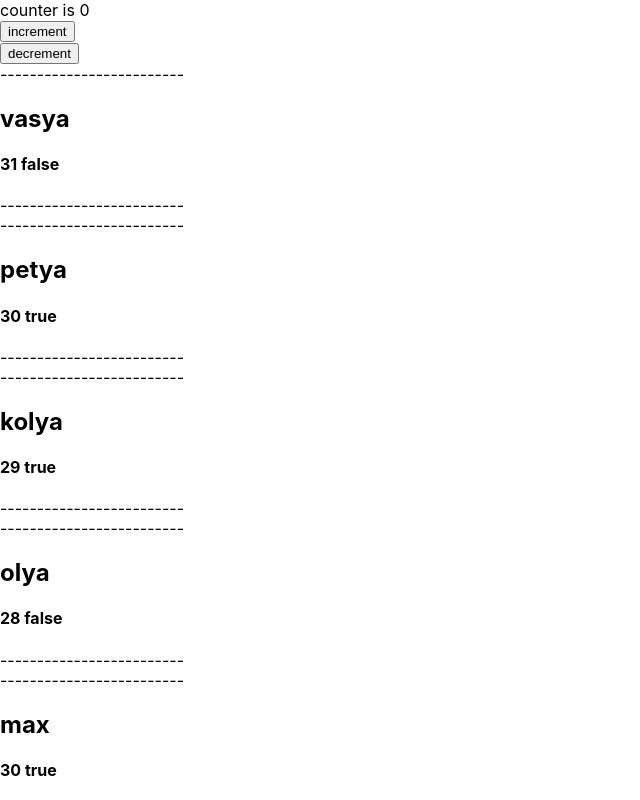
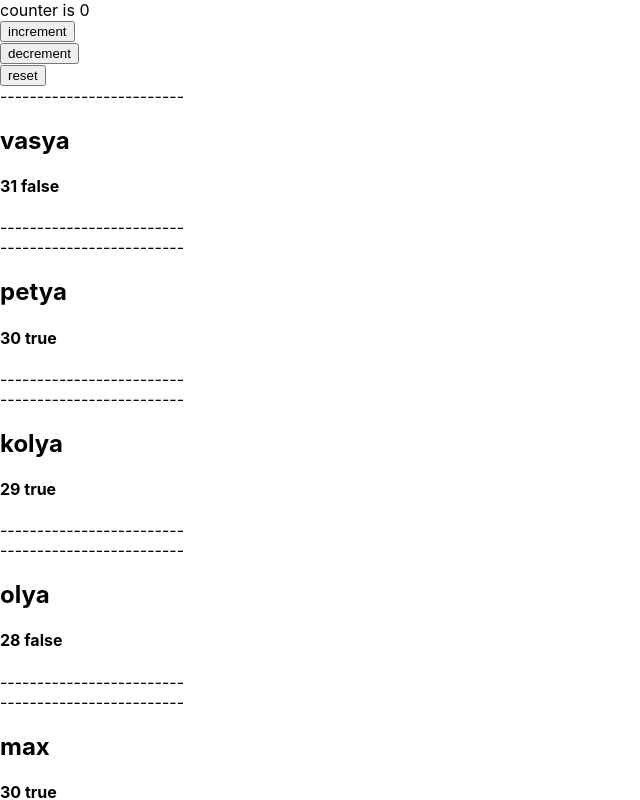
Before and after one commit to IhorTsepkalo/React_project, a React (Create React App) app: page / in a window 1280 px wide. Shown: the top 800 px of the page, without its empty margins (0-640 px from the left). Built offline with nearby package versions, Linux system fonts and the light colour scheme.

Commit message:
Lesson 2

```diff
--- a/src/App.js
+++ b/src/App.js
@@ -33,6 +33,7 @@ let [users, setUsers] = useState(usersList);
     let [counter, setCounter] = useState(0);
     const increment = () => setCounter(++counter);
     const decrement = () => setCounter(--counter);
+    const reset = () => setCounter(0);
 
     return (
         <div>
@@ -44,6 +45,9 @@ let [users, setUsers] = useState(usersList);
 
                 <div>
                     <button onClick={decrement}>decrement</button>
+                </div>
+                <div>
+                    <button onClick={reset}>reset</button>
                 </div>
             </div>
             <div>
```
